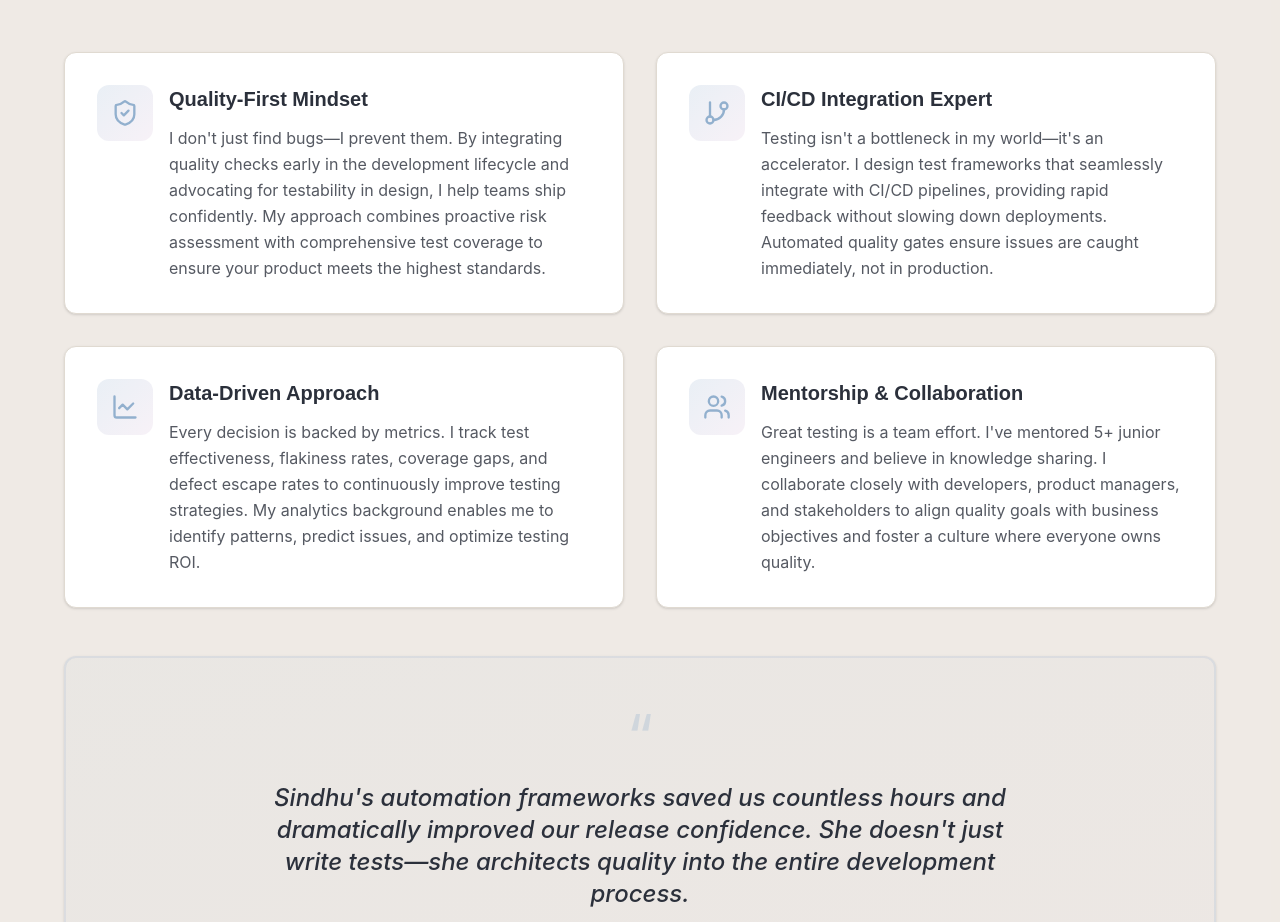
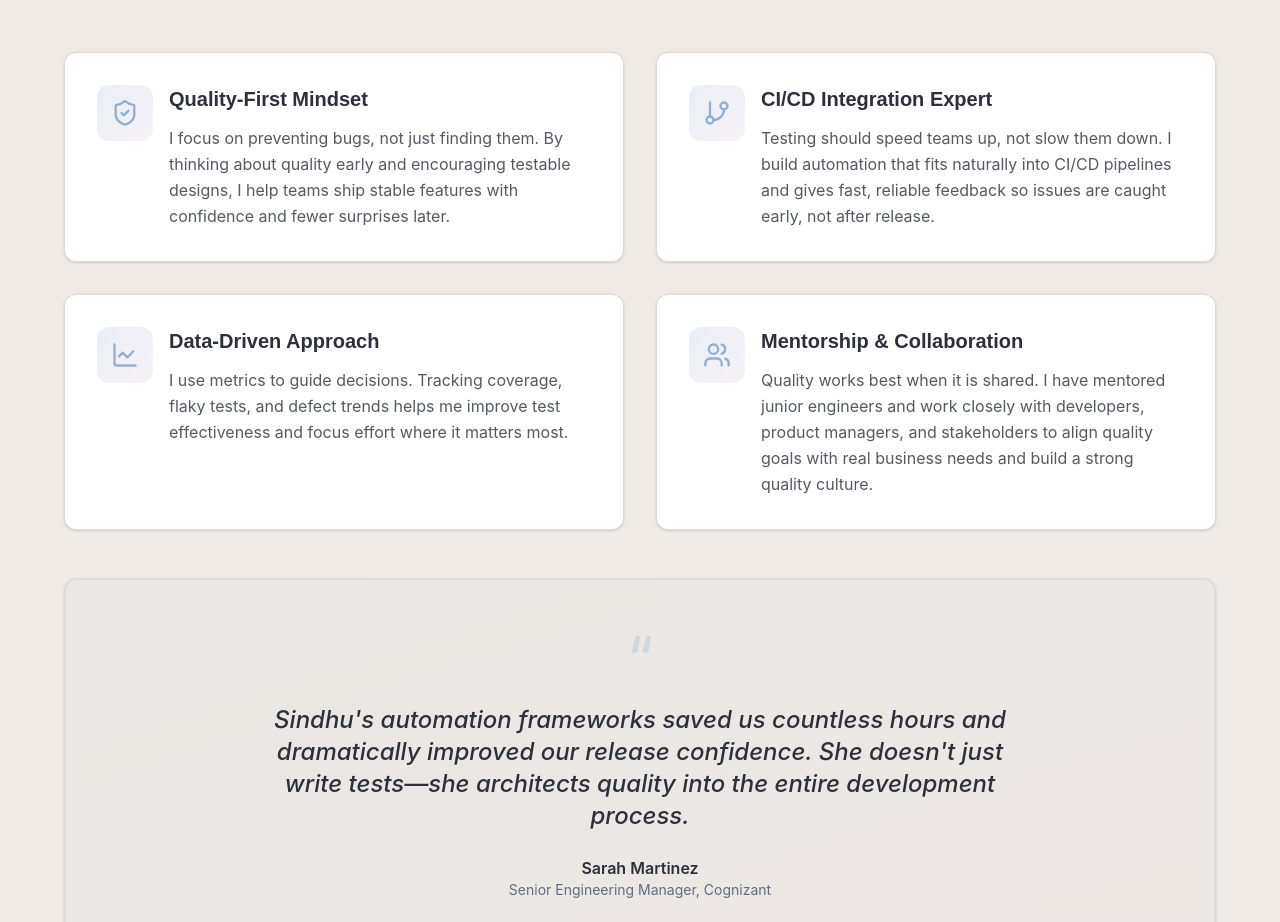
Before and after one commit to sindhusundararajan/sindhusundararajan.github.io, a React (Create React App) app in the folder frontend/: page / in a window 1280 px wide. Shown: the part 8040-8962 px from the top of the page. Built offline with nearby package versions, Linux system fonts and the light colour scheme.

Commit message:
auto-commit for fc3e1221-23ac-4832-80f0-ff002819c8ab

```diff
--- a/frontend/src/data/mock.js
+++ b/frontend/src/data/mock.js
@@ -324,22 +324,22 @@ export const blogPosts = [
 export const whyWorkWithMe = [
   {
     title: "Quality-First Mindset",
-    description: "I don't just find bugs—I prevent them. By integrating quality checks early in the development lifecycle and advocating for testability in design, I help teams ship confidently. My approach combines proactive risk assessment with comprehensive test coverage to ensure your product meets the highest standards.",
+    description: "I focus on preventing bugs, not just finding them. By thinking about quality early and encouraging testable designs, I help teams ship stable features with confidence and fewer surprises later.",
     icon: "ShieldCheck"
   },
   {
     title: "CI/CD Integration Expert",
-    description: "Testing isn't a bottleneck in my world—it's an accelerator. I design test frameworks that seamlessly integrate with CI/CD pipelines, providing rapid feedback without slowing down deployments. Automated quality gates ensure issues are caught immediately, not in production.",
+    description: "Testing should speed teams up, not slow them down. I build automation that fits naturally into CI/CD pipelines and gives fast, reliable feedback so issues are caught early, not after release.",
     icon: "GitBranch"
   },
   {
     title: "Data-Driven Approach",
-    description: "Every decision is backed by metrics. I track test effectiveness, flakiness rates, coverage gaps, and defect escape rates to continuously improve testing strategies. My analytics background enables me to identify patterns, predict issues, and optimize testing ROI.",
+    description: "I use metrics to guide decisions. Tracking coverage, flaky tests, and defect trends helps me improve test effectiveness and focus effort where it matters most.",
     icon: "LineChart"
   },
   {
     title: "Mentorship & Collaboration",
-    description: "Great testing is a team effort. I've mentored 5+ junior engineers and believe in knowledge sharing. I collaborate closely with developers, product managers, and stakeholders to align quality goals with business objectives and foster a culture where everyone owns quality.",
+    description: "Quality works best when it is shared. I have mentored junior engineers and work closely with developers, product managers, and stakeholders to align quality goals with real business needs and build a strong quality culture.",
     icon: "Users"
   }
 ];
```
